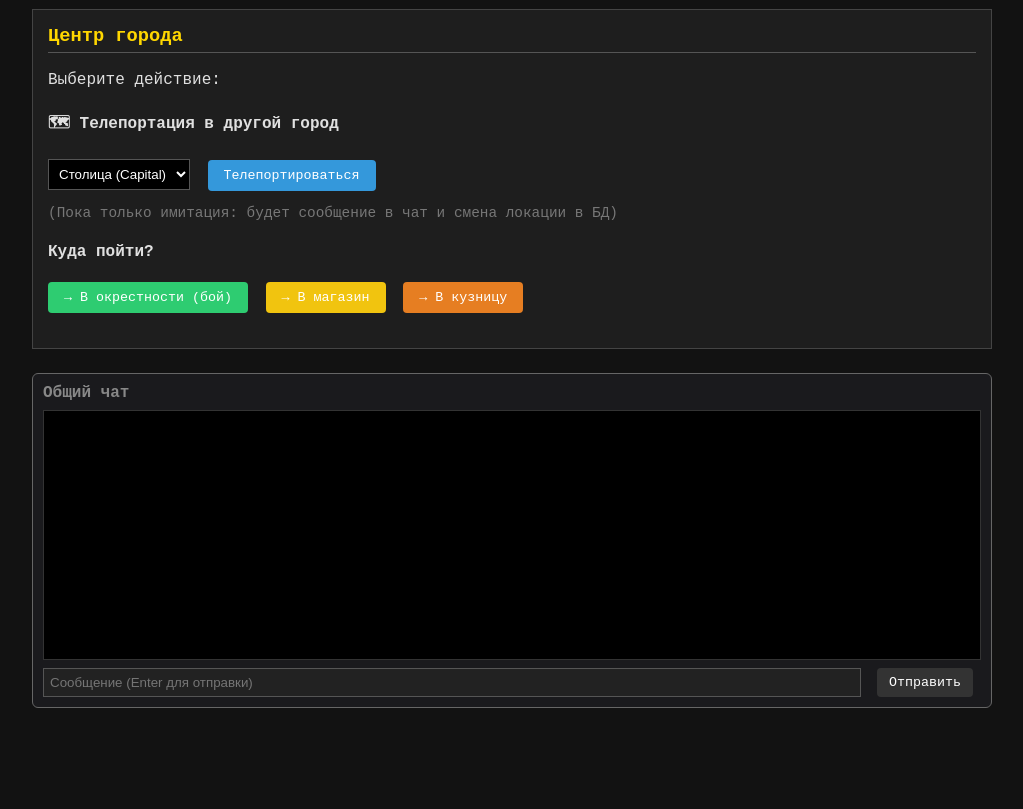
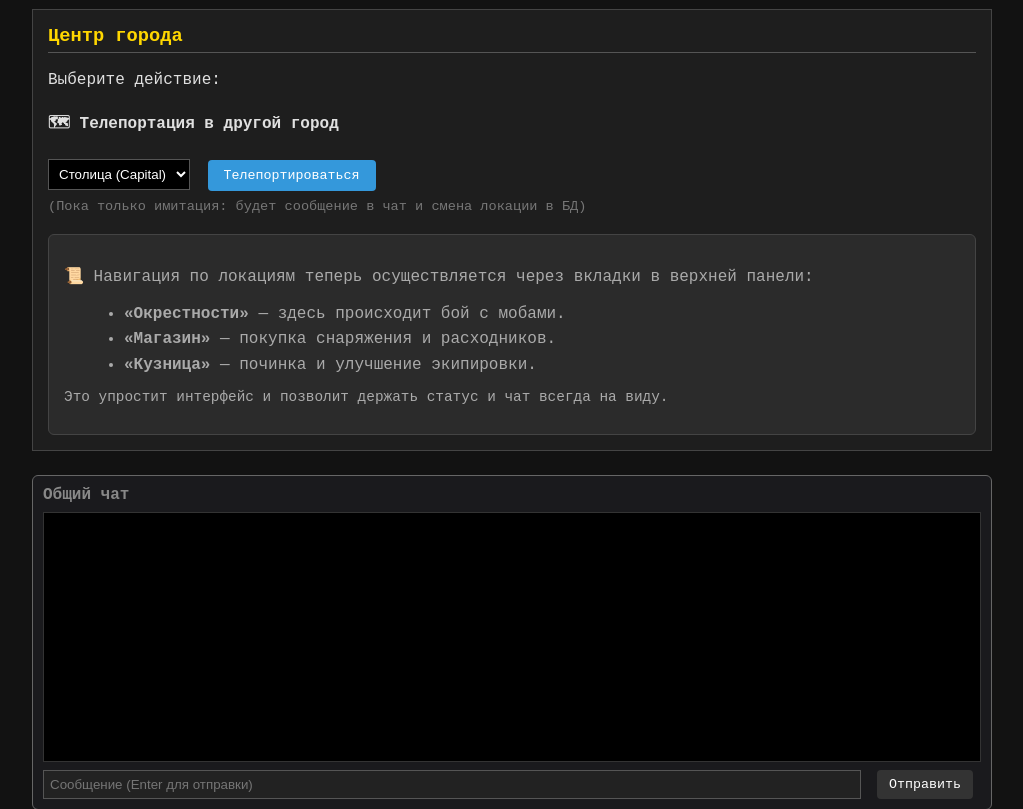
Before and after one commit to muffik111/classrise, a Flask app: page / in a window 1280 px wide. Shown: the part 255-1064 px from the top of the page, without its empty margins (128-1151 px from the left). Before the commit the page ends 963 px from the top, so only its background shows below. Run offline with Flask 3, Linux system fonts and the light colour scheme; the visitor is signed in with stand-in values (Sample User, id 1); data that the repository does not hold is empty.

Commit message:
Добавлены вкладки, телепорт, чат-история, логика вкладок

```diff
--- a/templates/game.html
+++ b/templates/game.html
@@ -92,15 +92,23 @@
         <option value="port">Порт (Port)</option>
         <option value="desert">Пустыня (Desert)</option>
       </select>
-      <button onclick="handleTeleport()">Телепортироваться</button>
-      <p style="font-size:0.9em; color:#777;">(Пока только имитация: будет сообщение в чат и смена локации в БД)</p>
+      <button onclick="handleTeleport()" style="background: #3498db; color: white;">Телепортироваться</button>
+      <p style="font-size: 0.85em; color: #777; margin-top: 8px;">
+        (Пока только имитация: будет сообщение в чат и смена локации в БД)
+      </p>
     </div>
 
-    <div class="section">
-      <h4>Куда пойти?</h4>
-      <button onclick="switchTab('outskirts')" style="background:#2ecc71;">→ В окрестности (бой)</button>
-      <button onclick="switchTab('shop')" style="background:#f1c40f;">→ В магазин</button>
-      <button onclick="switchTab('smith')" style="background:#e67e22;">→ В кузницу</button>
+    <!-- КНОПКИ ПЕРЕХОДА УБРАНЫ: навигация теперь только через вкладки сверху -->
+    <div style="margin-top: 20px; padding: 15px; background: #2b2b2b; border: 1px solid #444; border-radius: 6px; color: #aaa;">
+      <p>📜 Навигация по локациям теперь осуществляется через вкладки в верхней панели:</p>
+      <ul style="margin: 10px 0 0 20px; line-height: 1.6;">
+        <li><b>«Окрестности»</b> — здесь происходит бой с мобами.</li>
+        <li><b>«Магазин»</b> — покупка снаряжения и расходников.</li>
+        <li><b>«Кузница»</b> — починка и улучшение экипировки.</li>
+      </ul>
+      <p style="margin-top: 10px; font-size: 0.9em;">
+        Это упростит интерфейс и позволит держать статус и чат всегда на виду.
+      </p>
     </div>
   </div>
 
```
